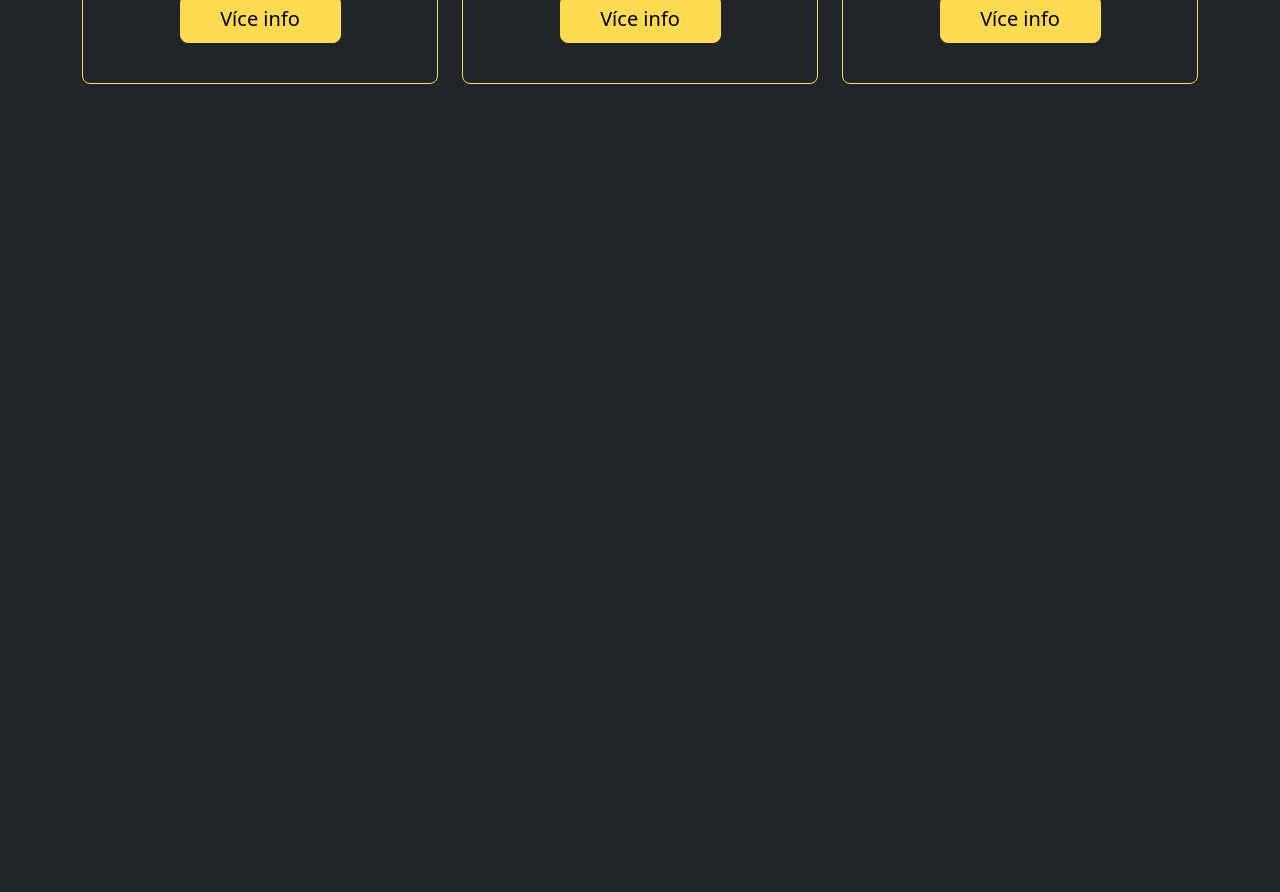
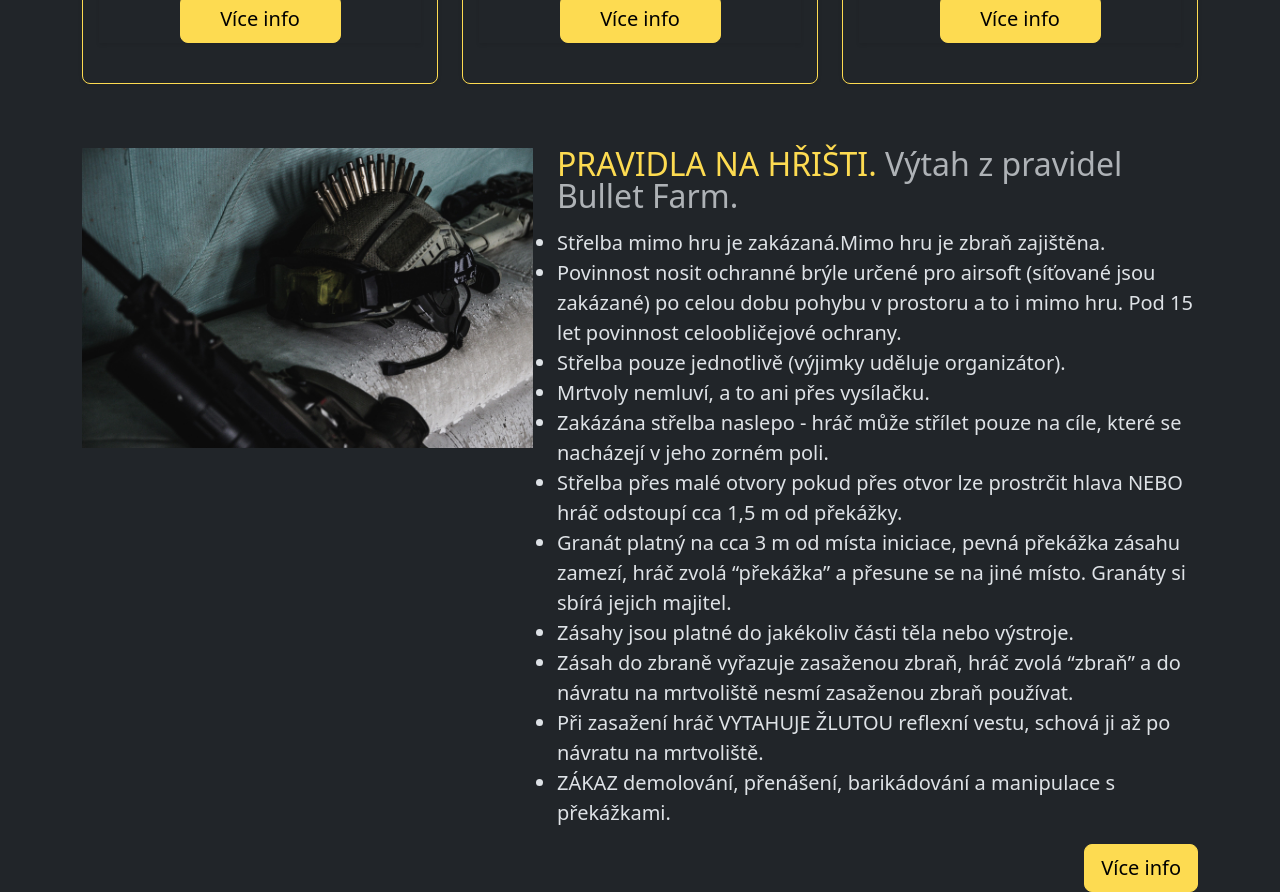
Before and after one commit to boldMari/airsoft, a React (Create React App) app: page / in a window 1280 px wide. Shown: the part 340-1232 px from the top of the page. Before the commit the page ends 800 px from the top, so only its background shows below. Built offline with nearby package versions, Linux system fonts and the light colour scheme.

Commit message:
adding component rules

```diff
--- /dev/null
+++ b/src/components/Rules.js
@@ -0,0 +1,39 @@
+import helmet from "../assets/images/helmet_1920.jpg"
+
+const Rules = ({title = "Výchozí nadpis", description, link, cta}) => {
+    return (
+        <>
+        <div class="row featurette">
+            <div className="col-md-7 order-md-2">
+                    <h2 class="featurette-heading fw-normal lh-1 mt-4"><span className="text-primary">PRAVIDLA NA HŘIŠTI.</span> <span
+                        className="text-body-secondary">Výtah z pravidel Bullet Farm.</span></h2>
+                <ul className="lead bullet p-0 pt-2">
+                    <li>Střelba mimo hru je zakázaná.Mimo hru je zbraň zajištěna.</li>
+                    <li>Povinnost nosit ochranné brýle určené pro airsoft (síťované jsou zakázané) po celou dobu pohybu v
+                    prostoru a to i mimo hru. Pod 15 let povinnost celoobličejové ochrany.</li>
+                    <li>Střelba pouze jednotlivě (výjimky uděluje organizátor).</li>
+                    <li>Mrtvoly nemluví, a to ani přes vysílačku.</li>
+                    <li>Zakázána střelba naslepo - hráč může střílet pouze na cíle, které se nacházejí v jeho zorném poli.</li>
+                    <li>Střelba přes malé otvory pokud přes otvor lze prostrčit hlava NEBO hráč odstoupí cca 1,5 m od překážky.</li>
+                    <li>Granát platný na cca 3 m od místa iniciace, pevná překážka zásahu zamezí, hráč zvolá “překážka” a přesune se
+                    na jiné místo. Granáty si sbírá jejich majitel.</li>
+                    <li>Zásahy jsou platné do jakékoliv části těla nebo výstroje.</li>
+                    <li>Zásah do zbraně vyřazuje zasaženou zbraň, hráč zvolá “zbraň” a do návratu na mrtvoliště nesmí zasaženou
+                    zbraň používat.</li>
+                    <li>Při zasažení hráč VYTAHUJE ŽLUTOU reflexní vestu, schová ji až po návratu na mrtvoliště.</li>
+                    <li>ZÁKAZ demolování, přenášení, barikádování a manipulace s překážkami.</li>
+                </ul>
+                <div className="d-flex justify-content-end">
+                    <a href="/pravidla" class="w-40 btn btn-lg btn-primary border-primary text-shadow">Více info</a>
+                </div>
+            </div>
+        <div className="col-md-5 order-md-1 mt-4">
+            <img src={helmet} alt="" class="featurette-image img-fluid mx-auto" width="500" height="500"
+            role="img" focusable="false" />
+        </div>
+    </div>
+        </>
+    )
+}
+
+export default Rules
--- a/src/pages/index.js
+++ b/src/pages/index.js
@@ -2,6 +2,7 @@
 import Row from "react-bootstrap/Row";
 import Col from "react-bootstrap/Col";
 import Card from "../components/Card";
+import Rules from "../components/Rules";
 
 const Home = () => {
 	return (
@@ -22,6 +23,11 @@
 					<Card title="Půjčovna" description="Vše, co potřebuješ k hre." link="/cenik" cta="Více info"></Card>
 				</Col>
 			</Row>
+			<Row>
+				<Col>
+					<Rules></Rules>
+				</Col>
+			</Row>
 		</Container>
 	)
 }
```
Also changed, not shown: src/assets/images/helmet_1920.jpg (added).
